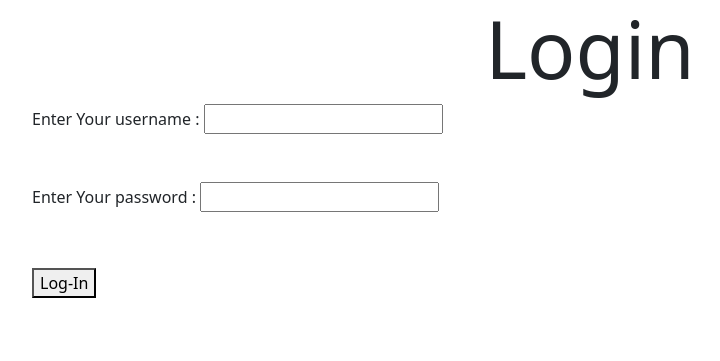
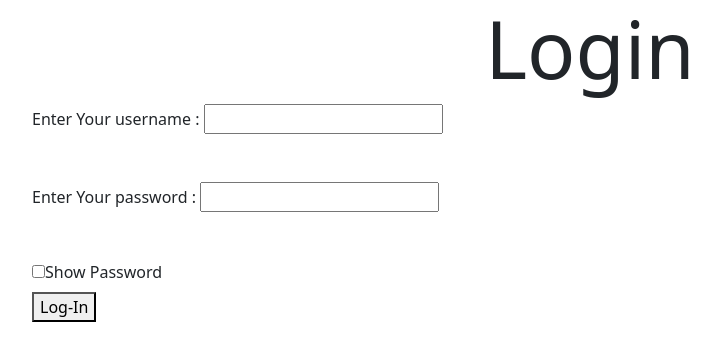
Before and after one commit to ElroyCrasto/StudentForum, a Python web app: template Website/templates/LoginPage.html in a window 1280 px wide. Shown: the top 361 px of the page, without its empty margins (50-770 px from the left). Run offline with Jinja, Linux system fonts and the light colour scheme; the template is opened without the code that fills it, so the values that code supplies are empty.

Commit message:
Add 'show password' feature

```diff
--- a/Website/static/Javascript/LoginValidate.js
+++ b/Website/static/Javascript/LoginValidate.js
@@ -1,15 +1,21 @@
 function LoginValidate(){
     var Form = document.getElementById('loginform');
     var Username = document.getElementById('username').value;
-    var Password = document.getElementById('password').value;
     var msg = document.getElementById('error');
     var regex = /\s+/;
-
 
     if (Username.match(regex) || Username == ''){
         msg.innerHTML="Please Enter Valid Username";
     }else{
         Form.submit()
     }
+}
 
+function ShowPassword(){
+    var Password = document.getElementById('password');
+    if (Password.type == "password"){
+        Password.type = "text";
+    }else{
+        Password.type = "password";
+    }
 }
--- a/Website/templates/LoginPage.html
+++ b/Website/templates/LoginPage.html
@@ -14,7 +14,8 @@ Login
     <form method="post" action="#" id="loginform">
         <h1 class="display-1 text-center">Login</h1>
             Enter Your username : <input type="text" id="username" name="username" required><br><br><br>
-            Enter Your password : <input type="text" id="password" name="password" type="password" required><br><br><br>
+            Enter Your password : <input type="password" id="password" name="password" required><br><br><br>
+            <input type="checkbox" onclick="ShowPassword()">Show Password
             <div>
                 <h1 id="error">{{msg}}</h1>
             </div>
```
